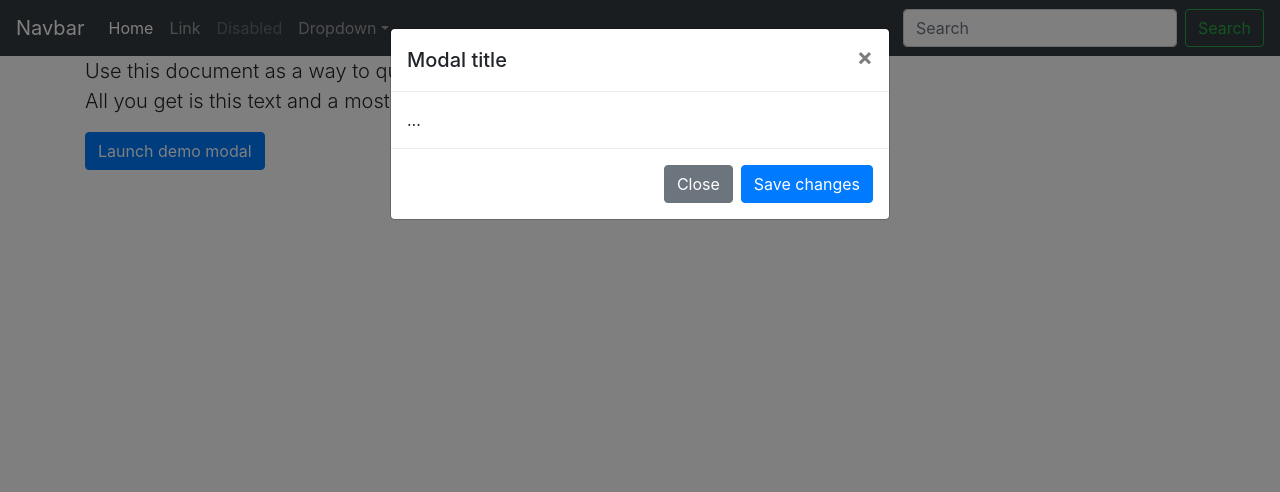
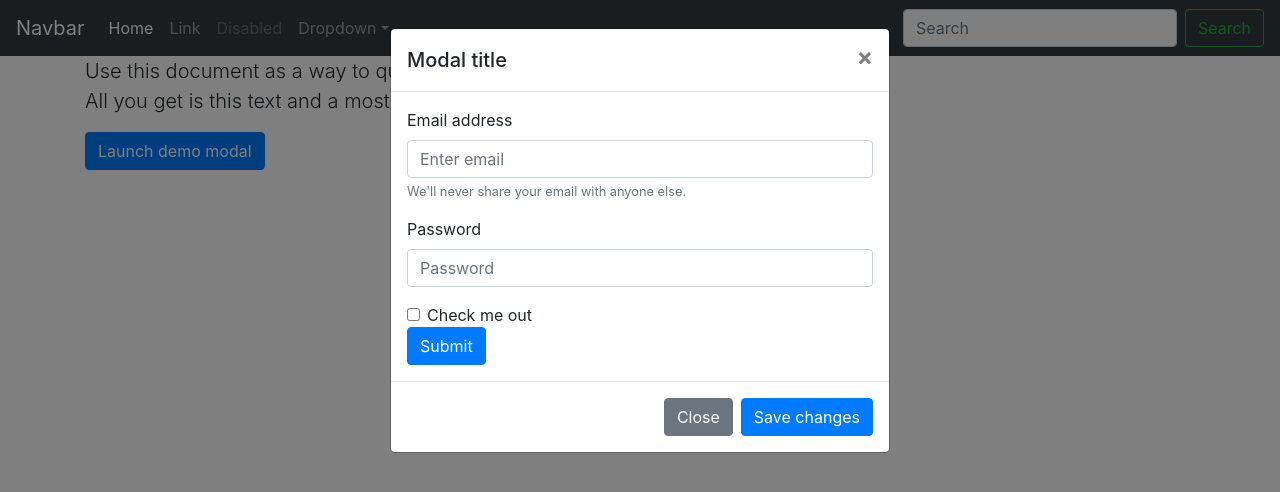
Before and after one commit to chojnacka-mary/register-app, an Angular app: page / in a window 1280 px wide. Both pictures are taken after a click on the button "Launch demo modal". Shown: the top 492 px of the page. Built offline with nearby package versions, Linux system fonts and the light colour scheme.

Commit message:
add registration component

```diff
--- a/src/app/app.component.html
+++ b/src/app/app.component.html
@@ -61,28 +61,7 @@
     Launch demo modal
   </button>
 
-  <!-- Modal -->
-  <div class="modal fade" id="exampleModalCenter" tabindex="-1" role="dialog" aria-labelledby="exampleModalCenterTitle" aria-hidden="true">
-    <div class="modal-dialog" role="document">
-      <div class="modal-content">
-        <div class="modal-header">
-          <h5 class="modal-title" id="exampleModalLongTitle">Modal title</h5>
-          <button type="button" class="close" data-dismiss="modal" aria-label="Close">
-            <span aria-hidden="true">&times;</span>
-          </button>
-        </div>
-        <div class="modal-body">
-          ...
-        </div>
-        <div class="modal-footer">
-          <button type="button" class="btn btn-secondary" data-dismiss="modal">Close</button>
-          <button type="button" class="btn btn-primary">Save changes</button>
-        </div>
-      </div>
-    </div>
-  </div>
-
-
+  <app-registration></app-registration>
 
 </main><!-- /.container -->
 
--- a/src/app/registration/registration.component.html
+++ b/src/app/registration/registration.component.html
@@ -1,3 +1,35 @@
-<p>
-  registration works!
-</p>
+<!-- Modal -->
+<div class="modal fade" id="exampleModalCenter" tabindex="-1" role="dialog" aria-labelledby="exampleModalCenterTitle" aria-hidden="true">
+  <div class="modal-dialog" role="document">
+    <div class="modal-content">
+      <div class="modal-header">
+        <h5 class="modal-title" id="exampleModalLongTitle">Modal title</h5>
+        <button type="button" class="close" data-dismiss="modal" aria-label="Close">
+          <span aria-hidden="true">&times;</span>
+        </button>
+      </div>
+      <div class="modal-body">
+        <form>
+          <div class="form-group">
+            <label for="exampleInputEmail1">Email address</label>
+            <input type="email" class="form-control" id="exampleInputEmail1" aria-describedby="emailHelp" placeholder="Enter email">
+            <small id="emailHelp" class="form-text text-muted">We'll never share your email with anyone else.</small>
+          </div>
+          <div class="form-group">
+            <label for="exampleInputPassword1">Password</label>
+            <input type="password" class="form-control" id="exampleInputPassword1" placeholder="Password">
+          </div>
+          <div class="form-check">
+            <input type="checkbox" class="form-check-input" id="exampleCheck1">
+            <label class="form-check-label" for="exampleCheck1">Check me out</label>
+          </div>
+          <button type="submit" class="btn btn-primary">Submit</button>
+        </form>
+      </div>
+      <div class="modal-footer">
+        <button type="button" class="btn btn-secondary" data-dismiss="modal">Close</button>
+        <button type="button" class="btn btn-primary">Save changes</button>
+      </div>
+    </div>
+  </div>
+</div>
```
